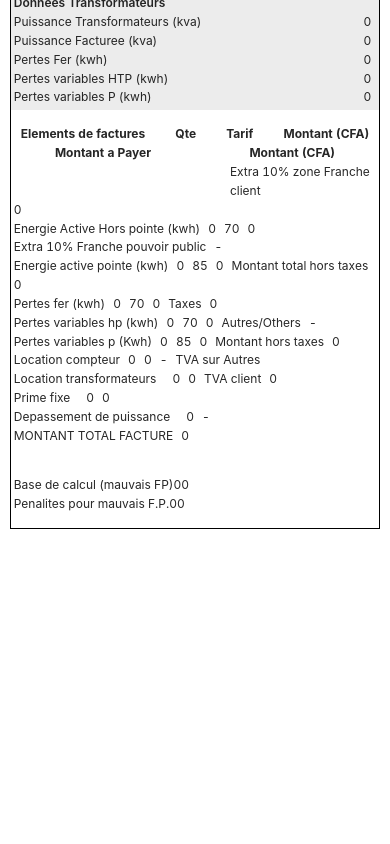
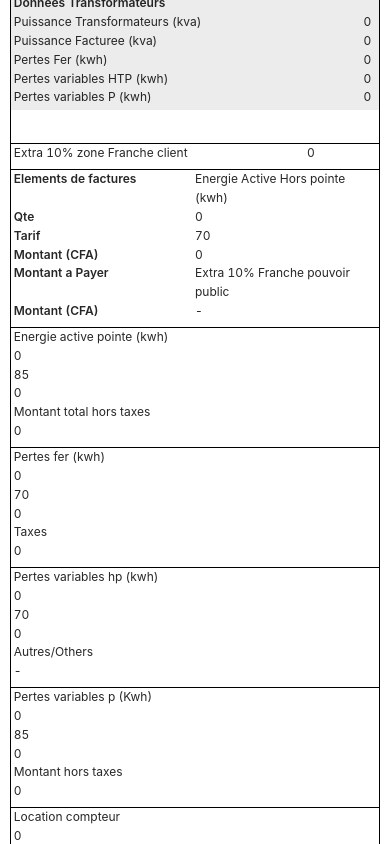
Before and after one commit to maelfosso/green-power, a React (Create React App) app: page / in a window 390 px wide. Shown: the part 1460-2304 px from the top of the page. Before the commit the page ends 1989 px from the top, so only its background shows below. Built offline with nearby package versions, Linux system fonts and the light colour scheme.

Commit message:
Small test of responsive design

```diff
--- a/src/App.scss
+++ b/src/App.scss
@@ -107,7 +107,7 @@ header {
     padding: 0.25em;
     margin-bottom: 1em;
 
-    div.ant-row:first-child {
+    &> div.ant-row:first-child {
       font-weight: bold;
     }
 
@@ -124,6 +124,33 @@ header {
     }
   }
 
+  @media screen and (max-width: 768px) {
+    .section-2 {
+      margin-top: 2em;
+      padding: 0.25em;
+      margin-bottom: 1em;
+
+      .ant-row {
+        text-align: left;
+      }
+
+      &> div.ant-row:first-child {
+        text-align: left;
+        display: none;
+      }
+
+      &> div.ant-row {
+        text-align: left;
+        margin-top: 0.5em;
+        border-top: 1px solid black;
+      }
+
+      .ant-row .ant-col:first-child {
+        text-align: left;
+      }
+    }
+  }
+
   .section-3 {
     margin-top: 2em;
     padding: 0.25em;
@@ -137,6 +164,25 @@ header {
       text-align: left;
     }
   }
+
+
+  @media screen and (max-width: 768px) {
+    .section-3 {
+      margin-top: 2em;
+      padding: 0.25em;
+      margin-bottom: 1em;
+
+      .ant-row {
+        text-align: left;
+        border-top: 1px solid black;
+      }
+
+      .ant-row .ant-col:first-child {
+        text-align: left;
+      }
+    }
+  }
+
 }
 
 .Details {
--- a/src/containers/Result.js
+++ b/src/containers/Result.js
@@ -123,98 +123,128 @@ const Result = props => {
           <Col md={5}>Montant (CFA)</Col>
         </Row>
         <Row span={24} gutter={8}>
-          <Col md={5} offset={14}>Extra 10% zone Franche client</Col>
+          <Col xs={{ span: 19, offset: 0}} md={{ span: 5, offset:14}}>Extra 10% zone Franche client</Col>
           <Col md={5}>0</Col>
         </Row>
         <Row span={24} gutter={8}>
-          <Col md={5}><Text>Energie Active Hors pointe (kwh)</Text></Col>
-          <Col md={2}><Text>{eahp}</Text></Col>
-          <Col md={2}><Text>70</Text></Col>
-          <Col md={5}><Text>{ eahp * 70 }</Text></Col>
-          <Col md={5}><Text>Extra 10% Franche pouvoir public</Text></Col>
-          <Col md={5}><Text>-</Text></Col>
+          <Col xs={24} md={5}>
+            <Row span={24}>
+              <Col xs={12} md={0}><Text strong>Elements de factures</Text></Col>
+              <Col xs={12} md={24}><Text>Energie Active Hors pointe (kwh)</Text></Col>
+            </Row>
+          </Col>
+          <Col xs={24} md={2}>
+            <Row span={24}>
+              <Col xs={12} md={0}><Text strong>Qte</Text></Col>
+              <Col xs={12} md={24}><Text>{eahp}</Text></Col>
+            </Row>
+          </Col>
+          <Col xs={24} md={2}>
+            <Row span={24}>
+              <Col xs={12} md={0}><Text strong>Tarif</Text></Col>
+              <Col xs={12} md={24}><Text>70</Text></Col>
+            </Row>
+          </Col>
+          <Col xs={24} md={5}>
+            <Row span={24}>
+              <Col xs={12} md={0}><Text strong>Montant (CFA)</Text></Col>
+              <Col xs={12} md={24}><Text>{ eahp * 70 }</Text></Col>
+            </Row>
+          </Col>
+          <Col xs={24} md={5}>
+            <Row span={24}>
+              <Col xs={12} md={0}><Text strong>Montant a Payer</Text></Col>
+              <Col xs={12} md={24}><Text>Extra 10% Franche pouvoir public</Text></Col>
+            </Row>
+          </Col>
+          <Col xs={24} md={5}>
+            <Row span={24}>
+              <Col xs={12} md={0}><Text strong>Montant (CFA)</Text></Col>
+              <Col xs={12} md={24}><Text><Text>-</Text></Text></Col>
+            </Row>
+          </Col>
         </Row>
         <Row span={24} gutter={8}>
-          <Col md={5}><Text>Energie active pointe (kwh)</Text></Col>
-          <Col md={2}><Text>{eap}</Text></Col>
-          <Col md={2}><Text>85</Text></Col>
-          <Col md={5}><Text>{eap * 85}</Text></Col>
-          <Col md={5}><Text>Montant total hors taxes</Text></Col>
-          <Col md={5}><Text>{fht}</Text></Col>
+          <Col xs={24} md={5}><Text>Energie active pointe (kwh)</Text></Col>
+          <Col xs={24} md={2}><Text>{eap}</Text></Col>
+          <Col xs={24} md={2}><Text>85</Text></Col>
+          <Col xs={24} md={5}><Text>{eap * 85}</Text></Col>
+          <Col xs={24} md={5}><Text>Montant total hors taxes</Text></Col>
+          <Col xs={24} md={5}><Text>{fht}</Text></Col>
         </Row>
         <Row span={24} gutter={8}>
-          <Col md={5}><Text>Pertes fer (kwh)</Text></Col>
-          <Col md={2}><Text>{pfr}</Text></Col>
-          <Col md={2}><Text>70</Text></Col>
-          <Col md={5}><Text>{pfr * 70}</Text></Col>
-          <Col md={5}><Text>Taxes</Text></Col>
-          <Col md={5}><Text>{tva}</Text></Col>
+          <Col xs={24} md={5}><Text>Pertes fer (kwh)</Text></Col>
+          <Col xs={24} md={2}><Text>{pfr}</Text></Col>
+          <Col xs={24} md={2}><Text>70</Text></Col>
+          <Col xs={24} md={5}><Text>{pfr * 70}</Text></Col>
+          <Col xs={24} md={5}><Text>Taxes</Text></Col>
+          <Col xs={24} md={5}><Text>{tva}</Text></Col>
         </Row>
         <Row span={24} gutter={8}>
-          <Col md={5}><Text>Pertes variables hp (kwh)</Text></Col>
-          <Col md={2}><Text>{pvh}</Text></Col>
-          <Col md={2}><Text>70</Text></Col>
-          <Col md={5}><Text>{pvh * 70}</Text></Col>
-          <Col md={5}><Text>Autres/Others</Text></Col>
-          <Col md={5}><Text>-</Text></Col>
+          <Col xs={24} md={5}><Text>Pertes variables hp (kwh)</Text></Col>
+          <Col xs={24} md={2}><Text>{pvh}</Text></Col>
+          <Col xs={24} md={2}><Text>70</Text></Col>
+          <Col xs={24} md={5}><Text>{pvh * 70}</Text></Col>
+          <Col xs={24} md={5}><Text>Autres/Others</Text></Col>
+          <Col xs={24} md={5}><Text>-</Text></Col>
         </Row>
         <Row span={24} gutter={8}>
-          <Col md={5}><Text>Pertes variables p (Kwh)</Text></Col>
-          <Col md={2}><Text>{pvp}</Text></Col>
-          <Col md={2}><Text>85</Text></Col>
-          <Col md={5}><Text>{pvp * 85}</Text></Col>
-          <Col md={5}><Text>Montant hors taxes</Text></Col>
-          <Col md={5}><Text>{fht}</Text></Col>
+          <Col xs={24} md={5}><Text>Pertes variables p (Kwh)</Text></Col>
+          <Col xs={24} md={2}><Text>{pvp}</Text></Col>
+          <Col xs={24} md={2}><Text>85</Text></Col>
+          <Col xs={24} md={5}><Text>{pvp * 85}</Text></Col>
+          <Col xs={24} md={5}><Text>Montant hors taxes</Text></Col>
+          <Col xs={24} md={5}><Text>{fht}</Text></Col>
         </Row>
         <Row span={24} gutter={8}>
-          <Col md={5}><Text>Location compteur</Text></Col>
-          <Col md={2}><Text>{lc}</Text></Col>
-          <Col md={2}><Text>0</Text></Col>
-          <Col md={5}><Text>-</Text></Col>
-          <Col md={5}><Text>TVA sur Autres</Text></Col>
-          <Col md={5}><Text /></Col>
+          <Col xs={24} md={5}><Text>Location compteur</Text></Col>
+          <Col xs={24} md={2}><Text>{lc}</Text></Col>
+          <Col xs={24} md={2}><Text>0</Text></Col>
+          <Col xs={24} md={5}><Text>-</Text></Col>
+          <Col xs={24} md={5}><Text>TVA sur Autres</Text></Col>
+          <Col xs={24} md={5}><Text /></Col>
         </Row>
         <Row span={24} gutter={8}>
-          <Col md={5}><Text>Location transformateurs</Text></Col>
-          <Col md={2}><Text /></Col>
-          <Col md={2}><Text>{lt}</Text></Col>
-          <Col md={5}><Text>{lt}</Text></Col>
-          <Col md={5}><Text>TVA client</Text></Col>
-          <Col md={5}><Text>{tva}</Text></Col>
+          <Col xs={24} md={5}><Text>Location transformateurs</Text></Col>
+          <Col xs={24} md={2}><Text /></Col>
+          <Col xs={24} md={2}><Text>{lt}</Text></Col>
+          <Col xs={24} md={5}><Text>{lt}</Text></Col>
+          <Col xs={24} md={5}><Text>TVA client</Text></Col>
+          <Col xs={24} md={5}><Text>{tva}</Text></Col>
         </Row>
         <Row span={24} gutter={8}>
-          <Col md={5}><Text>Prime fixe</Text></Col>
-          <Col md={2}><Text /></Col>
-          <Col md={2}><Text>{pf}</Text></Col>
-          <Col md={5}><Text>{pf}</Text></Col>
-          <Col md={5}><Text /></Col>
-          <Col md={5}><Text /></Col>
+          <Col xs={24} md={5}><Text>Prime fixe</Text></Col>
+          <Col xs={24} md={2}><Text /></Col>
+          <Col xs={24} md={2}><Text>{pf}</Text></Col>
+          <Col xs={24} md={5}><Text>{pf}</Text></Col>
+          <Col xs={24} md={5}><Text /></Col>
+          <Col xs={24} md={5}><Text /></Col>
         </Row>
         <Row span={24} gutter={8}>
-          <Col md={5}><Text>Depassement de puissance</Text></Col>
-          <Col md={2}><Text /></Col>
-          <Col md={2}><Text>0</Text></Col>
-          <Col md={5}><Text>-</Text></Col>
-          <Col md={5}><Text>MONTANT TOTAL FACTURE</Text></Col>
-          <Col md={5}><Text>{ftt}</Text></Col>
+          <Col xs={24} md={5}><Text>Depassement de puissance</Text></Col>
+          <Col xs={24} md={2}><Text /></Col>
+          <Col xs={24} md={2}><Text>0</Text></Col>
+          <Col xs={24} md={5}><Text>-</Text></Col>
+          <Col xs={24} md={5}><Text>MONTANT TOTAL FACTURE</Text></Col>
+          <Col xs={24} md={5}><Text>{ftt}</Text></Col>
         </Row>
       </div>
       <div className="section-3">
         <Row>
-          <Col md={5}><Text>Base de calcul (mauvais FP)</Text></Col>
-          <Col md={2}><Text /></Col>
-          <Col md={2}><Text>{bcfp}</Text></Col>
-          <Col md={5}><Text>{bcfp}</Text></Col>
-          <Col md={5} />
-          <Col md={5} />
+          <Col xs={24} md={5}><Text>Base de calcul (mauvais FP)</Text></Col>
+          <Col xs={24} md={2}><Text /></Col>
+          <Col xs={24} md={2}><Text>{bcfp}</Text></Col>
+          <Col xs={24} md={5}><Text>{bcfp}</Text></Col>
+          <Col xs={24} md={5} />
+          <Col xs={24} md={5} />
         </Row>
         <Row>
-          <Col md={5}><Text>Penalites pour mauvais F.P.</Text></Col>
-          <Col md={2}><Text /></Col>
-          <Col md={2}><Text>{pfp}</Text></Col>
-          <Col md={5}><Text>{pfp}</Text></Col>
-          <Col md={5} />
-          <Col md={5} />
+          <Col xs={24} md={5}><Text>Penalites pour mauvais F.P.</Text></Col>
+          <Col xs={24} md={2}><Text /></Col>
+          <Col xs={24} md={2}><Text>{pfp}</Text></Col>
+          <Col xs={24} md={5}><Text>{pfp}</Text></Col>
+          <Col xs={24} md={5} />
+          <Col xs={24} md={5} />
         </Row>
       </div>
     </div>
```
